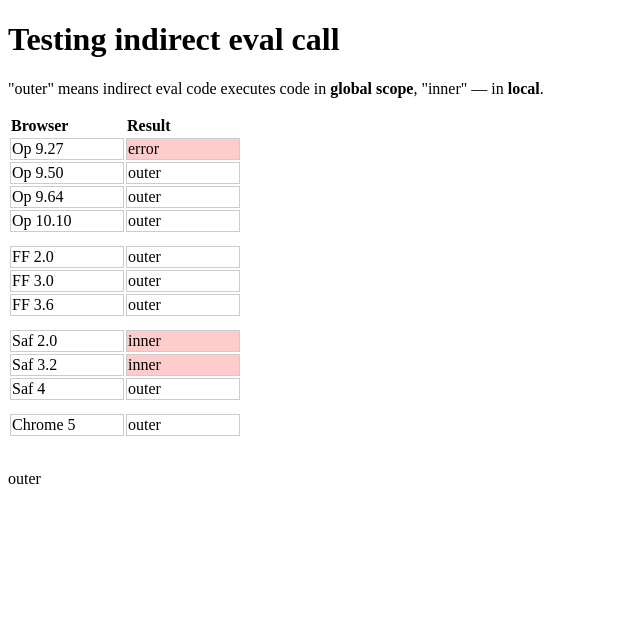
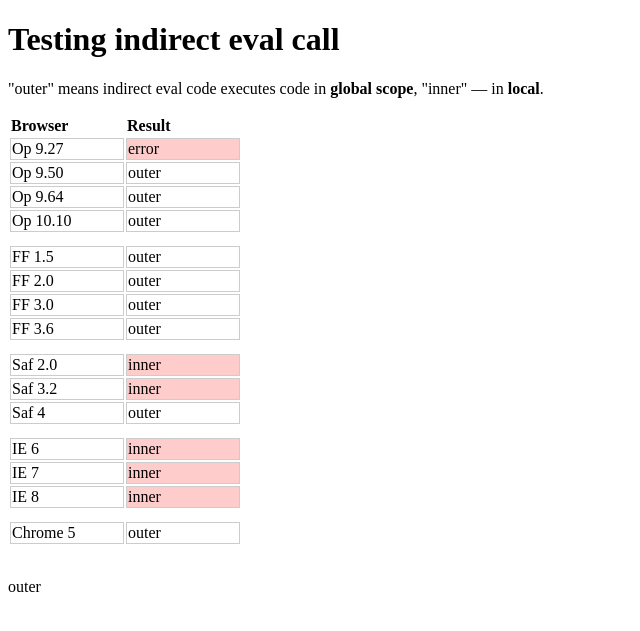
Before and after one commit to kangax/jstests, a Jekyll site: the page _posts/2010-02-23-indirect_eval_call_test.html, which Jekyll copies as it is, in a window 1280 px wide. Shown: the top 631 px of the page, without its empty margins (0-640 px from the left). Built offline with Jekyll 4.4.1, drawn with Linux system fonts in a browser that asks for light colours; Markdown is read by kramdown in place of the engine named in the settings.

Commit message:
Add IE and FF 1.5 results to eval test.

```diff
--- a/_posts/2010-02-23-indirect_eval_call_test.html
+++ b/_posts/2010-02-23-indirect_eval_call_test.html
@@ -24,6 +24,7 @@
 
         <tr><td colspan="2" class="separator"></td></tr>
 
+        <tr><td>FF 1.5</td><td>outer</td></tr>
         <tr><td>FF 2.0</td><td>outer</td></tr>
         <tr><td>FF 3.0</td><td>outer</td></tr>
         <tr><td>FF 3.6</td><td>outer</td></tr>
@@ -33,6 +34,12 @@
         <tr><td>Saf 2.0</td><td class="inner">inner</td></tr>
         <tr><td>Saf 3.2</td><td class="inner">inner</td></tr>
         <tr><td>Saf 4</td><td>outer</td></tr>
+
+        <tr><td colspan="2" class="separator"></td></tr>
+
+        <tr><td>IE 6</td><td class="inner">inner</td></tr>
+        <tr><td>IE 7</td><td class="inner">inner</td></tr>
+        <tr><td>IE 8</td><td class="inner">inner</td></tr>
 
         <tr><td colspan="2" class="separator"></td></tr>
 
```
